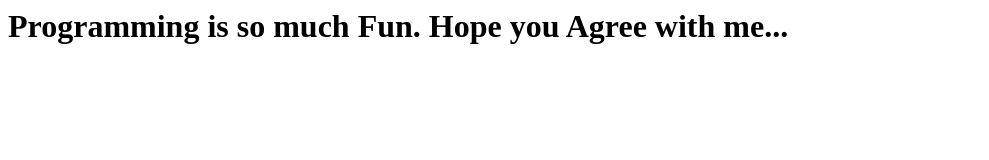
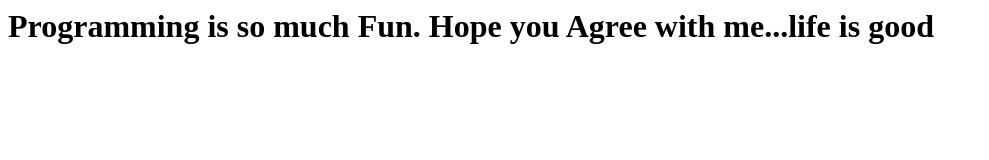
Before and after one commit to JacklineAbaLanyoTawiah/sekondi, a plain HTML site: page index.html in a window 1280 px wide. Shown: the whole page, without its empty margins (0-989 px from the left). Drawn offline with Linux system fonts and the light colour scheme.

Commit message:
second commit

```diff
--- a/index.html
+++ b/index.html
@@ -1 +1 @@
-<html><head><title></title></head><body><h1>Programming is so much Fun. Hope you Agree with me...</h1></body></html>
+<html><head><title></title></head><body><h1>Programming is so much Fun. Hope you Agree with me...life is good</h1></body></html>
```
